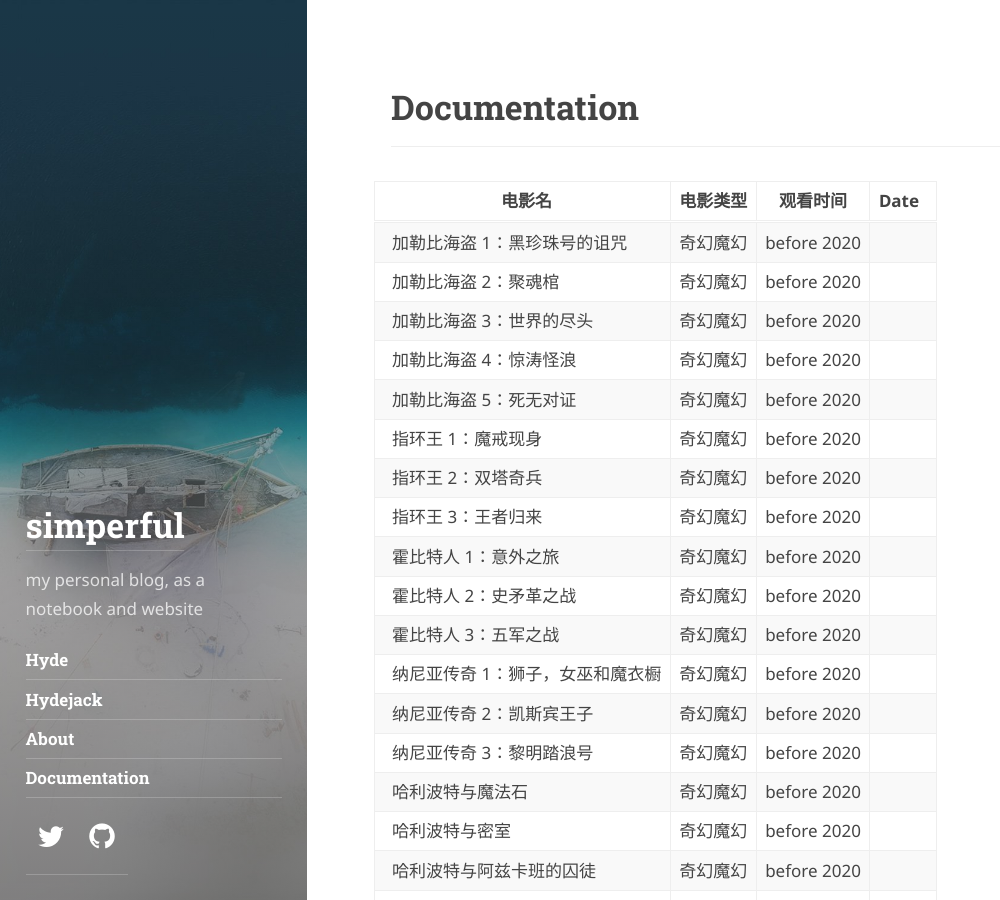
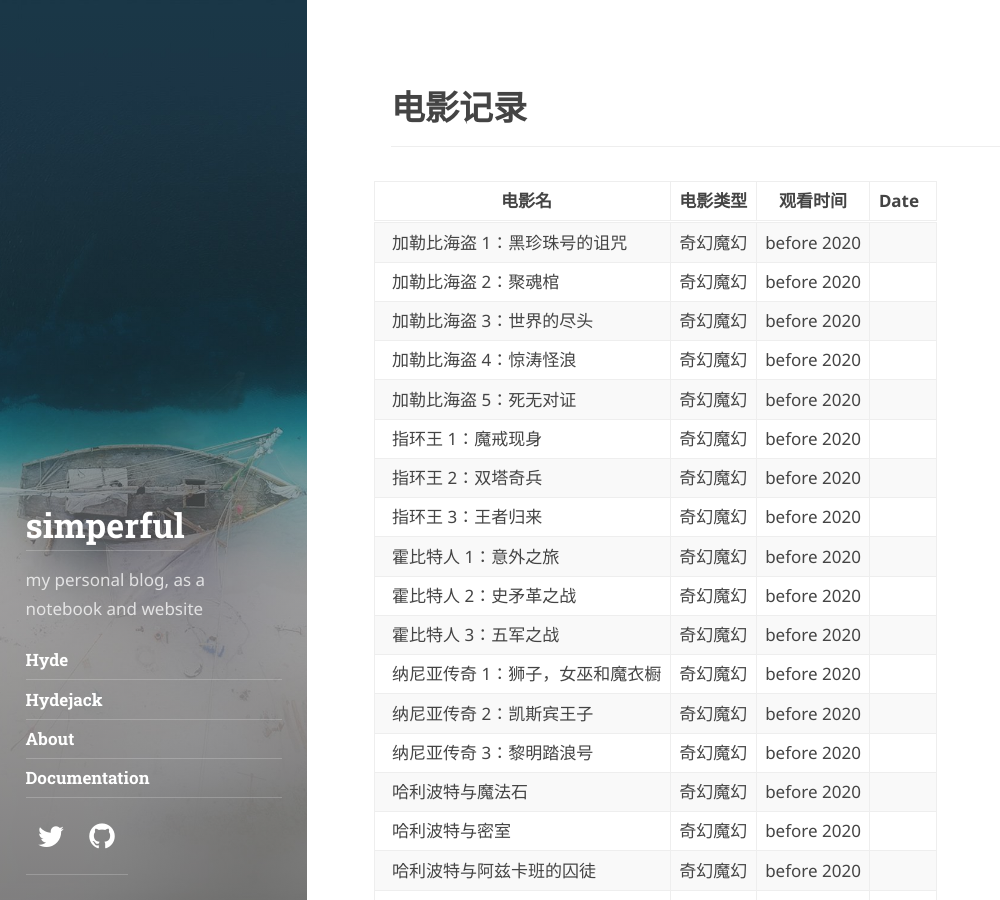
Before and after one commit to simperful/simperful.github.io, a Jekyll site: the page built from 电影记录.md, in a window 1280 px wide and 900 px high. Shown: the whole window, without its empty margins (0-1000 px from the left). Built offline with Jekyll 4.4.1, drawn with Linux system fonts in a browser that asks for light colours; some web fonts are replaced.

Commit message:
test to add a page

```diff
--- a/电影记录.md
+++ b/电影记录.md
@@ -1,6 +1,6 @@
 ---
 layout: page
-title:  Documentation
+title:  电影记录
 ---
 
 | 电影名                           | 电影类型 | 观看时间    | Date |
```
